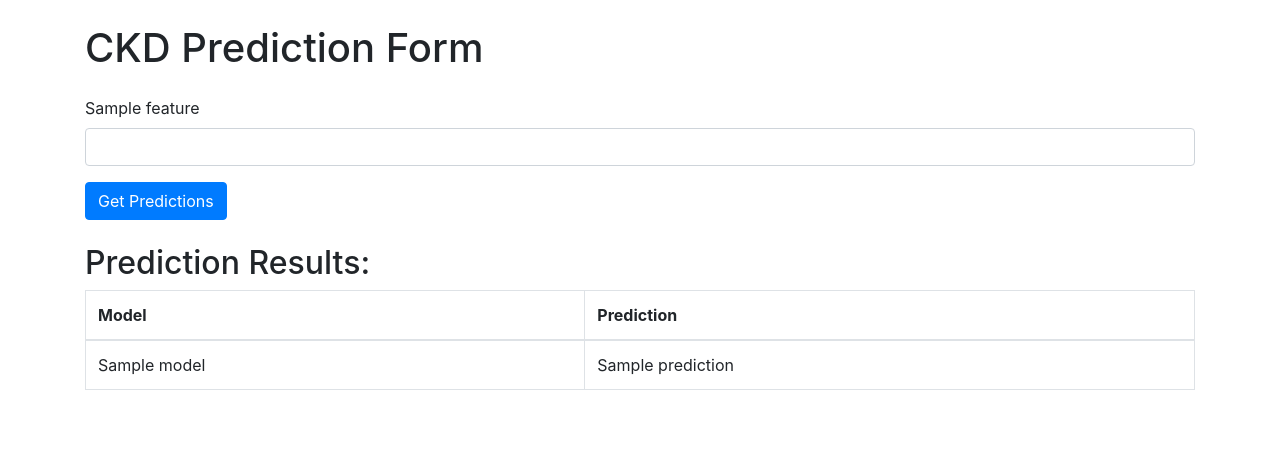
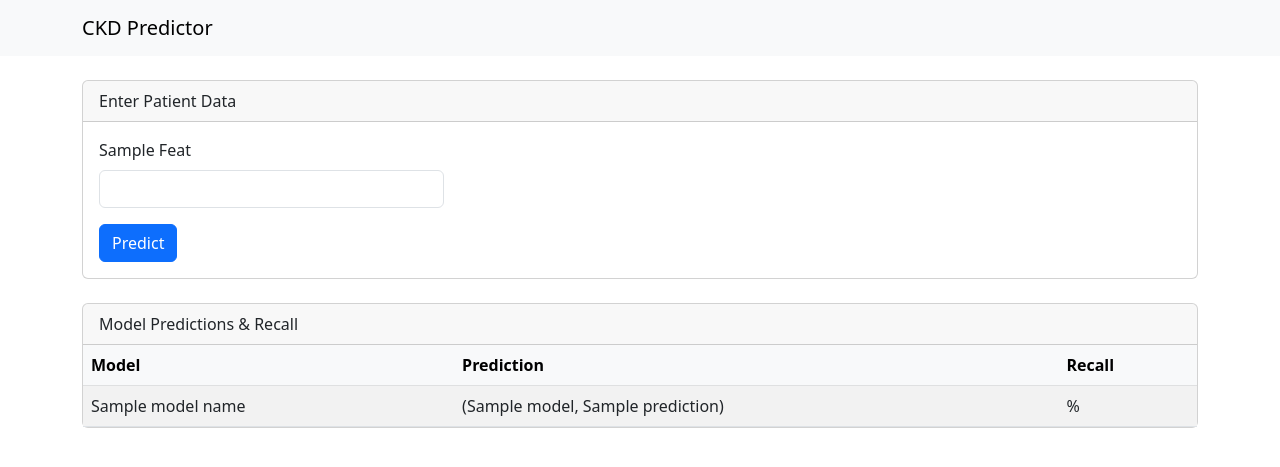
Before and after one commit to Netherquark/nefrikinoso, a Flask app: template templates/index.html in a window 1280 px wide. Shown: the top 467 px of the page. Run offline with Flask 3, Linux system fonts and the light colour scheme; the template is opened without the code that fills it: most values are stand-ins (such as "Sample title", 1, 10 or a date in 2020); parts of the project's set-up code (start-up, migrations or seed data) failed here and were passed over; some libraries are stand-ins or nearby versions.

Commit message:
improve GUI and add recall in GUI

```diff
--- a/app.py
+++ b/app.py
@@ -1,8 +1,10 @@
 import os
-from flask import Flask, render_template, request, jsonify
 import pandas as pd
 import joblib
+from flask import Flask, render_template, request, jsonify
 from sklearn.preprocessing import LabelEncoder, StandardScaler
+from sklearn.model_selection import train_test_split
+from sklearn.metrics import recall_score
 
 # Constants
 dataset_path = "ckd_prediction_dataset.csv"
@@ -16,32 +18,28 @@ app = Flask(__name__)
 
 # Load full dataset to fit encoders and scaler
 _df = pd.read_csv(dataset_path)
-_df.drop(columns=[col for col in ['affected', 'age_avg', 'stage'] if col in _df.columns], inplace=True, errors='ignore')
+_df.drop(columns=[c for c in ['affected','age_avg','stage'] if c in _df.columns],
+         inplace=True, errors='ignore')
 
 # Identify features
-all_features = [c for c in _df.columns if c != 'class' and c!= 'stage']
-cat_cols = ['rbc', 'pc', 'pcc', 'ba', 'htn', 'dm', 'cad', 'appet', 'pe', 'ane', 'grf', 'sex', 'hypertension']
-cat_cols = [c for c in cat_cols if c in all_features]
+all_features = [c for c in _df.columns if c not in ('class','stage')]
+cat_cols = [c for c in ['rbc','pc','pcc','ba','htn','dm','cad','appet','pe','ane','grf','sex','hypertension'] if c in all_features]
 num_cols = [c for c in all_features if c not in cat_cols]
 
-# Fit label encoders on categorical columns and record default values
+# Fit label encoders on categoricals
 default_labels = {}
 encoders = {}
 for col in cat_cols:
-    # clean and lowercase
     _df[col] = _df[col].astype(str).str.strip().str.lower()
-    default = _df[col].mode()[0]
-    default_labels[col] = default
-    le = LabelEncoder()
-    le.fit(_df[col])
+    default_labels[col] = _df[col].mode()[0]
+    le = LabelEncoder().fit(_df[col])
     encoders[col] = le
 
-# Fit scaler on numeric + encoded categorical
+# Fit scaler on all features (numerical + encoded categorical)
 _df_enc = _df.copy()
 for col, le in encoders.items():
-    _df_enc[col] = le.transform(_df_enc[col].str.strip().str.lower())
-scaler = StandardScaler()
-scaler.fit(_df_enc[all_features])
+    _df_enc[col] = le.transform(_df_enc[col])
+scaler = StandardScaler().fit(_df_enc[all_features])
 
 # Load or train models
 from XGBoost import XGBoostModel
@@ -72,11 +70,10 @@ model_classes = {
 
 models = {}
 for name, cls in model_classes.items():
-    path = os.path.join(model_dir, f"{name.replace(' ', '_')}.joblib")
+    path = os.path.join(model_dir, f"{name.replace(' ','_')}.joblib")
     if os.path.exists(path):
         models[name] = joblib.load(path)
     else:
-        # Train and persist
         m = cls(dataset_path)
         m.preprocess_data()
         m.train_test_split()
@@ -84,47 +81,69 @@ for name, cls in model_classes.items():
         joblib.dump(m.model, path)
         models[name] = m.model
 
-@app.route('/', methods=['GET', 'POST'])
+# Compute recall for each model on a held‐out 20% split
+_df_eval = pd.read_csv(dataset_path)
+_df_eval.drop(columns=[c for c in ['affected','age_avg','stage'] if c in _df_eval.columns],
+              inplace=True, errors='ignore')
+_df_eval['class'] = _df_eval['class'].map({'ckd':1,'notckd':0})
+for col, le in encoders.items():
+    vals = _df_eval[col].astype(str).str.strip().str.lower()
+    _df_eval[col] = [v if v in le.classes_ else default_labels[col] for v in vals]
+    _df_eval[col] = le.transform(_df_eval[col])
+for col in num_cols:
+    _df_eval[col] = pd.to_numeric(_df_eval[col], errors='coerce').fillna(0.0)
+
+X_all = scaler.transform(_df_eval[all_features])
+y_all = _df_eval['class'].values
+_, X_test_eval, _, y_test_eval = train_test_split(
+    X_all, y_all, test_size=0.2, random_state=42
+)
+
+recalls = {}
+for name, model in models.items():
+    try:
+        y_pred = model.predict(X_test_eval)
+        recalls[name] = recall_score(y_test_eval, y_pred, average='macro')
+    except Exception:
+        recalls[name] = None
+
+@app.route('/', methods=['GET','POST'])
 def index():
     predictions = {}
     if request.method == 'POST':
-        # Collect user input
-        user_data = {}
-        for feat in all_features:
-            user_data[feat] = request.form.get(feat, '').strip().lower()
+        # Collect form data
+        user_data = {feat: request.form.get(feat,'').strip().lower() for feat in all_features}
+        df_input = pd.DataFrame([user_data], columns=all_features)
 
-        # Build DataFrame
-        df_input = pd.DataFrame([user_data], columns=all_features)
-        # Encode categoricals with default fallback
+        # Encode & scale
         for col, le in encoders.items():
             vals = df_input[col].astype(str).str.strip().str.lower()
             df_input[col] = [v if v in le.classes_ else default_labels[col] for v in vals]
             df_input[col] = le.transform(df_input[col])
-        # Convert numericals
         for col in num_cols:
-            try:
-                df_input[col] = df_input[col].astype(float)
-            except ValueError:
-                df_input[col] = 0.0
-        # Scale
+            df_input[col] = pd.to_numeric(df_input[col], errors='coerce').fillna(0.0)
+
         X_input = scaler.transform(df_input[all_features])
 
         # Predict
         for name, model in models.items():
             try:
-                pred = model.predict(X_input)[0]
-                predictions[name] = "CKD" if pred == 0 else "NOT_CKD"
+                p = model.predict(X_input)[0]
+                predictions[name] = "CKD" if p==0 else "NOT_CKD"
             except Exception as e:
-                predictions[name] = f"Error: {e}"
+                predictions[name] = f"Error"
 
-        return render_template('index.html', predictions=predictions, feature_order=all_features)
-
-    # GET request
-    return render_template('index.html', predictions=None, feature_order=all_features)
+    return render_template(
+        'index.html',
+        predictions=predictions or None,
+        recalls=recalls,
+        model_names=list(models.keys()),
+        feature_order=all_features
+    )
 
 @app.route('/api/predict', methods=['POST'])
 def api_predict():
-    data = {k: str(v).strip().lower() for k, v in request.json.items()}
+    data = {k:str(v).strip().lower() for k,v in request.json.items()}
     df_input = pd.DataFrame([data], columns=all_features)
     for col, le in encoders.items():
         vals = df_input[col].astype(str).str.strip().str.lower()
@@ -133,7 +152,7 @@ def api_predict():
     for col in num_cols:
         df_input[col] = pd.to_numeric(df_input[col], errors='coerce').fillna(0.0)
     X_input = scaler.transform(df_input[all_features])
-    result = {name: ("CKD" if model.predict(X_input)[0] == 0 else "NOT_CKD") for name, model in models.items()}
+    result = {name: ("CKD" if m.predict(X_input)[0]==0 else "NOT_CKD") for name,m in models.items()}
     return jsonify(result)
 
 if __name__ == '__main__':
--- a/templates/index.html
+++ b/templates/index.html
@@ -1,56 +1,83 @@
 <!DOCTYPE html>
 <html lang="en">
 <head>
-    <meta charset="UTF-8">
-    <meta name="viewport" content="width=device-width, initial-scale=1, shrink-to-fit=no">
+  <meta charset="utf-8">
+  <meta name="viewport" content="width=device-width, initial-scale=1">
   <title>CKD Prediction</title>
-    <link href="https://stackpath.bootstrapcdn.com/bootstrap/4.5.2/css/bootstrap.min.css" rel="stylesheet">
+  <link href="https://cdn.jsdelivr.net/npm/bootstrap@5.3.0/dist/css/bootstrap.min.css" rel="stylesheet">
 </head>
 <body>
+  <nav class="navbar navbar-expand-lg navbar-light bg-light mb-4">
     <div class="container">
-        <h1 class="mt-4 mb-4">CKD Prediction Form</h1>
-        <form method="POST" action="/">
-            {% for feature in feature_order %}
-                {% if feature != 'stage' %}
-                <div class="form-group">
-                    <label for="{{ feature }}">{{ feature|capitalize }}</label>
-                    <input type="text" class="form-control" id="{{ feature }}" name="{{ feature }}" required>
+      <a class="navbar-brand" href="#">CKD Predictor</a>
     </div>
-                {% endif %}
+  </nav>
+
+  <div class="container">
+    <!-- Input Form Card -->
+    <div class="card mb-4">
+      <div class="card-header">
+        Enter Patient Data
+      </div>
+      <div class="card-body">
+        <form method="post">
+          <div class="row">
+            {% for feat in feature_order %}
+              <div class="col-md-4 mb-3">
+                <label for="{{ feat }}" class="form-label text-capitalize">{{ feat.replace('_',' ') }}</label>
+                <input type="text" class="form-control" id="{{ feat }}" name="{{ feat }}" required>
+              </div>
             {% endfor %}
-            <button type="submit" class="btn btn-primary">Get Predictions</button>
+          </div>
+          <button type="submit" class="btn btn-primary">Predict</button>
         </form>
+      </div>
+    </div>
 
-        <div id="result" class="mt-4">
-            {% if predictions %}
-                <h2>Prediction Results:</h2>
-                {% if "Error" in predictions %}
-                    <div class="alert alert-danger" role="alert">
-                        {{ predictions["Error"] }}
+    <!-- Results Table Card -->
+    {% if model_names %}
+    <div class="card">
+      <div class="card-header">
+        Model Predictions &amp; Recall
       </div>
-                {% else %}
-                    <table class="table table-bordered">
-                        <thead>
+      <div class="card-body p-0">
+        <div class="table-responsive">
+          <table class="table table-striped mb-0">
+            <thead class="table-light">
               <tr>
-                                <th>Model</th>
-                                <th>Prediction</th>
+                <th scope="col">Model</th>
+                <th scope="col">Prediction</th>
+                <th scope="col">Recall</th>
               </tr>
             </thead>
             <tbody>
-                            {% for model, prediction in predictions.items() %}
+              {% for name in model_names %}
               <tr>
-                                    <td>{{ model }}</td>
-                                    <td>{{ prediction }}</td>
+                <td>{{ name }}</td>
+                <td>
+                  {% if predictions %}
+                    {{ predictions[name] }}
+                  {% else %}
+                    &mdash;
+                  {% endif %}
+                </td>
+                <td>
+                  {% if recalls[name] is not none %}
+                    {{ (recalls[name]*100)|round(2) }}%
+                  {% else %}
+                    N/A
+                  {% endif %}
+                </td>
               </tr>
               {% endfor %}
             </tbody>
           </table>
-                {% endif %}
+        </div>
+      </div>
+    </div>
     {% endif %}
   </div>
-    </div>
-    <script src="https://code.jquery.com/jquery-3.5.1.slim.min.js"></script>
-    <script src="https://cdn.jsdelivr.net/npm/@popperjs/core@2.5.4/dist/umd/popper.min.js"></script>
-    <script src="https://stackpath.bootstrapcdn.com/bootstrap/4.5.2/js/bootstrap.min.js"></script>
+
+  <script src="https://cdn.jsdelivr.net/npm/bootstrap@5.3.0/dist/js/bootstrap.bundle.min.js"></script>
 </body>
 </html>
```
Lines whose indentation alone changed are shown as unchanged.
